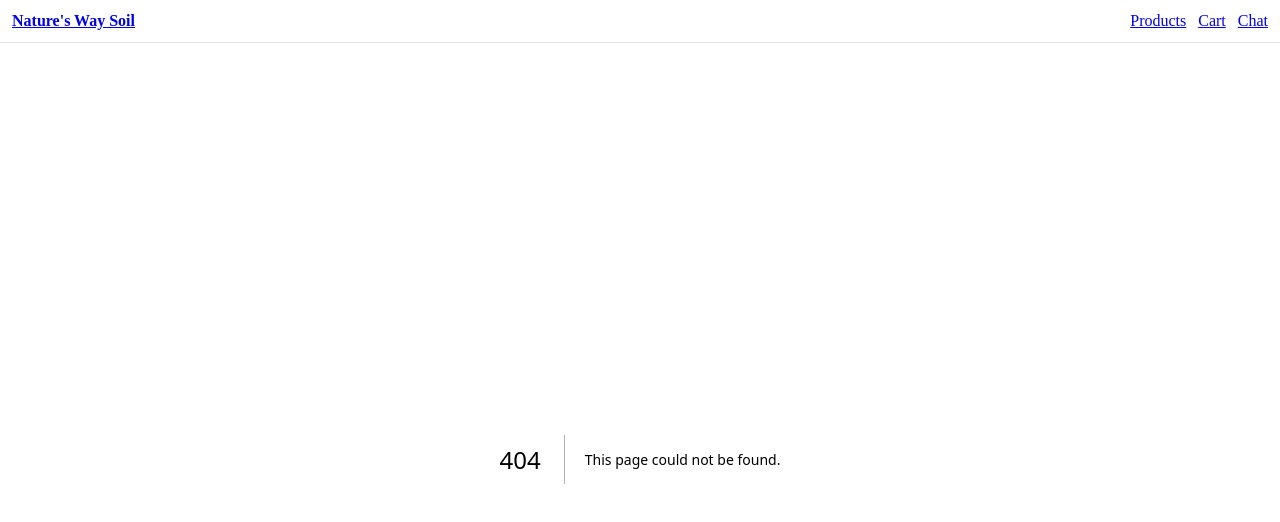
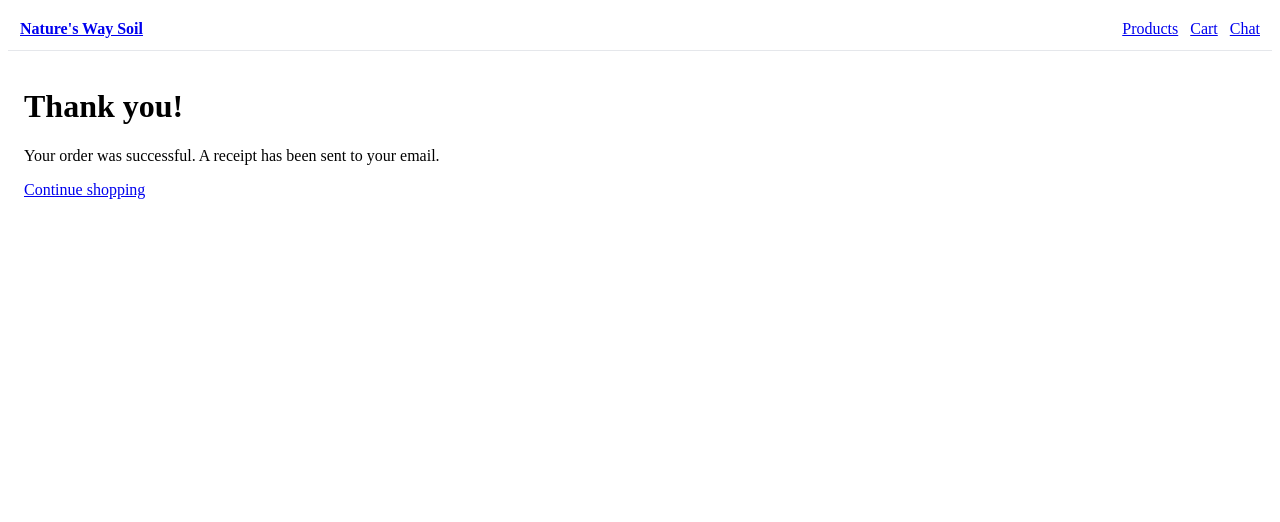
Before and after one commit to natureswaysoil/natures-way-soil-website-z, a Next.js app: page /success in a window 1280 px wide. Before the commit this address had no page. Shown: the top 522 px of the page. Built offline with nearby package versions, Linux system fonts and the light colour scheme.

Commit message:
Create page.tsx

```diff
--- /dev/null
+++ b/app/success/page.tsx
@@ -0,0 +1,9 @@
+export default function SuccessPage() {
+  return (
+    <div className="space-y-3">
+      <h1 className="text-2xl font-semibold">Thank you!</h1>
+      <p>Your order was successful. A receipt has been sent to your email.</p>
+      <a href="/products" className="underline">Continue shopping</a>
+    </div>
+  );
+}
```
